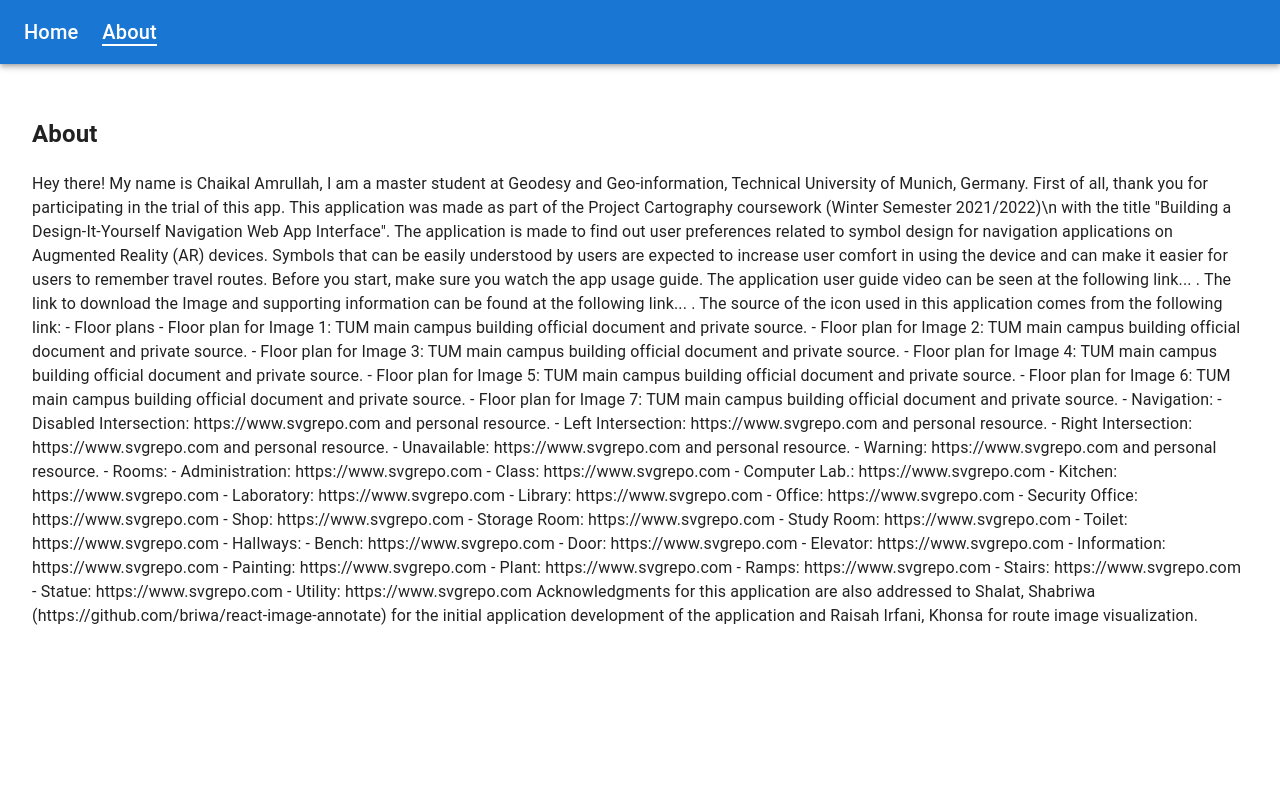
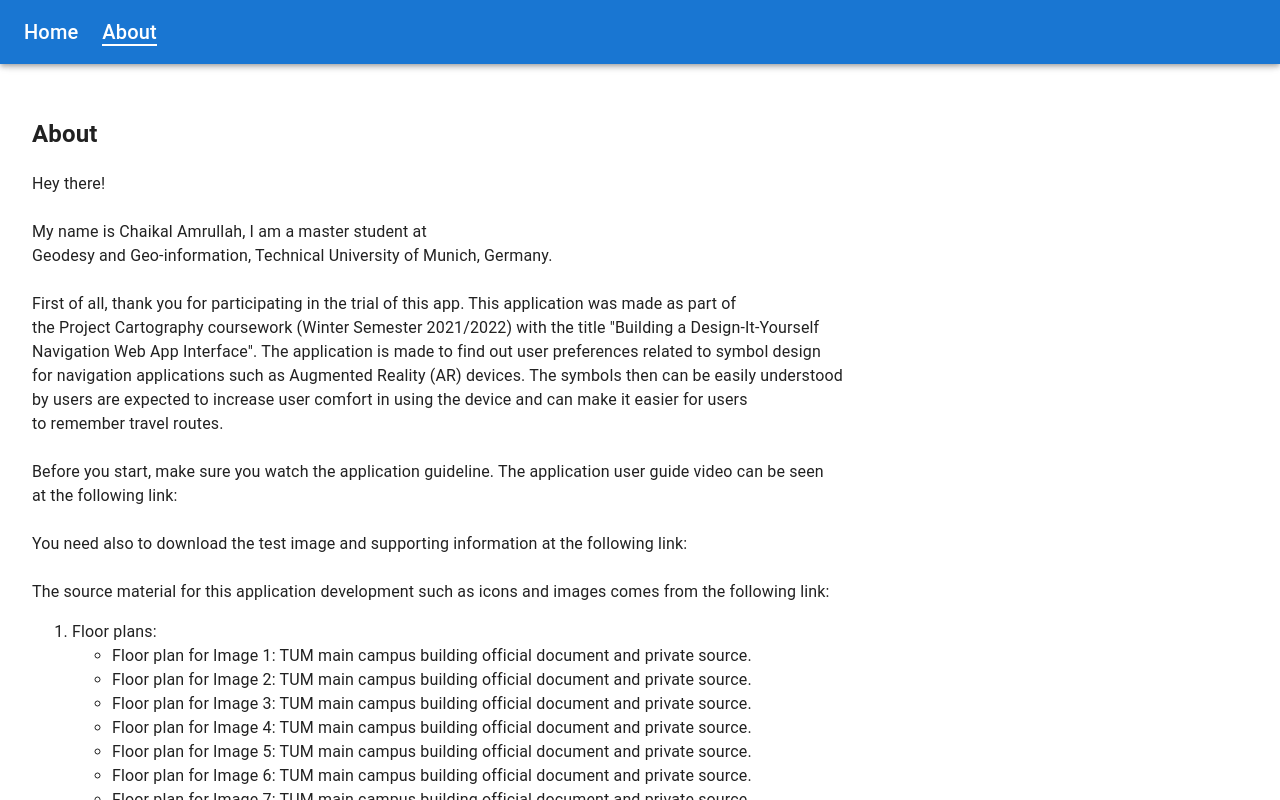
Before and after one commit to chaikalamrullah/DIY-Nav-WebApp, a React (Create React App) app: page /about in a window 1280 px wide. Built offline with nearby package versions, Linux system fonts and the light colour scheme.

Commit message:
change format about page

```diff
--- a/src/pages/About.jsx
+++ b/src/pages/About.jsx
@@ -12,73 +12,91 @@ const AboutPage = () => {
       }}
     >
       <h2>About</h2>
-      <p> Hey there!
+      <p> Hey there! <br /> <br />
 
-          My name is Chaikal Amrullah, I am a master student at
-          Geodesy and Geo-information, Technical University of Munich, Germany.
+          My name is Chaikal Amrullah, I am a master student at<br />
+          Geodesy and Geo-information, Technical University of Munich, Germany. <br /> <br />
 
-          First of all, thank you for participating in the trial of this app.
-          This application was made as part of the Project Cartography coursework (Winter Semester 2021/2022)\n
-          with the title "Building a Design-It-Yourself Navigation Web App Interface".
-          The application is made to find out user preferences related to
-          symbol design for navigation applications on Augmented Reality (AR) devices.
-          Symbols that can be easily understood by users are expected
-          to increase user comfort in using the device and can make it easier
-          for users to remember travel routes.
-          Before you start, make sure you watch the app usage guide.
-          The application user guide video can be seen at the following link... .
+          First of all, thank you for participating in the trial of this app. This application was made as part of <br />
+          the Project Cartography coursework (Winter Semester 2021/2022) with the title "Building a Design-It-Yourself <br />
+          Navigation Web App Interface". The application is made to find out user preferences related to symbol design <br />
+          for navigation applications such as Augmented Reality (AR) devices. The symbols then can be easily understood <br />
+          by users are expected to increase user comfort in using the device and can make it easier for users <br />
+          to remember travel routes.<br /> <br />
+          Before you start, make sure you watch the application guideline. The application user guide video can be seen <br />
+          at the following link:
+          <br /><br />
+          You need also to download the test image and supporting information at the following link:
+          <br /><br />
 
-         The link to download the Image and supporting information can be found
-          at the following link... .
+          The source material for this application development such as icons and images comes from the following link:
 
-          The source of the icon used in this application comes from the following link:
+          <ol>
+              <li>Floor plans:
+              <ul>
+                  <li>Floor plan for Image 1: TUM main campus building official document and private source. </li>
+                  <li>Floor plan for Image 2: TUM main campus building official document and private source. </li>
+                  <li>Floor plan for Image 3: TUM main campus building official document and private source. </li>
+                  <li>Floor plan for Image 4: TUM main campus building official document and private source. </li>
+                  <li>Floor plan for Image 5: TUM main campus building official document and private source. </li>
+                  <li>Floor plan for Image 6: TUM main campus building official document and private source. </li>
+                  <li>Floor plan for Image 7: TUM main campus building official document and private source. </li>
+              </ul>
+              </li>
+              <li>Navigation:
+              <ul>
+                  <li>Disabled Intersection: https://www.svgrepo.com and personal resource.</li>
+                  <li>Unavailable: https://www.svgrepo.com and personal resource.</li>
+                  <li>Warning: https://www.svgrepo.com and personal resource.</li>
+              </ul>
+              </li>
+              <li>Rooms:
+              <ul>
+                  <li>Administration: https://www.svgrepo.com</li>
+                  <li>Class: https://www.svgrepo.com</li>
+                  <li>Computer Lab.: https://www.svgrepo.com</li>
+                  <li>Kitchen: https://www.svgrepo.com</li>
+                  <li>Laboratory: https://www.svgrepo.com</li>
+                  <li>Library: https://www.svgrepo.com</li>
+                  <li>Office: https://www.svgrepo.com</li>
+                  <li>Security Office: https://www.svgrepo.com</li>
+                  <li>Shop: https://www.svgrepo.com</li>
+                  <li>Storage Room: https://www.svgrepo.com</li>
+                  <li>Study Room: https://www.svgrepo.com</li>
+                  <li>Toilet: https://www.svgrepo.com</li>
+              </ul>
+              </li>
+              <li>Hallways:
+                  <ul>
+                      <li>Bench: https://www.svgrepo.com</li>
+                      <li>Door: https://www.svgrepo.com</li>
+                      <li>Elevator: https://www.svgrepo.com</li>
+                      <li>Information: https://www.svgrepo.com</li>
+                      <li>Painting: https://www.svgrepo.com</li>
+                      <li>Plant: https://www.svgrepo.com</li>
+                      <li>Ramp: https://www.svgrepo.com</li>
+                      <li>Stair: https://www.svgrepo.com</li>
+                      <li>Statue: https://www.svgrepo.com</li>
+                      <li>Utility: https://www.svgrepo.com</li>
+                  </ul>
+              </li>
+              <li>Images:
+                  <ul>
+                      <li>Image 1: Personal property</li>
+                      <li>Image 2: Personal property</li>
+                      <li>Image 3: Personal property</li>
+                      <li>Image 4: Personal property</li>
+                      <li>Image 5: Personal property</li>
+                      <li>Image 6: Personal property</li>
+                      <li>Image 7: Personal property</li>
+                  </ul>
+              </li>
+          </ol> <br /><br />
 
-          - Floor plans
-             - Floor plan for Image 1: TUM main campus building official document and private source.
-             - Floor plan for Image 2: TUM main campus building official document and private source.
-             - Floor plan for Image 3: TUM main campus building official document and private source.
-             - Floor plan for Image 4: TUM main campus building official document and private source.
-             - Floor plan for Image 5: TUM main campus building official document and private source.
-             - Floor plan for Image 6: TUM main campus building official document and private source.
-             - Floor plan for Image 7: TUM main campus building official document and private source.
+          Acknowledgments for this application are also addressed to Shalat, Shabriwa (https://github.com/briwa/react-<br />
+          image-annotate)for the initial application development of the application and Raisah Irfani, Khonsa<br />
+          for route image visualization.
 
-          - Navigation:
-             - Disabled Intersection: https://www.svgrepo.com and personal resource.
-             - Left Intersection: https://www.svgrepo.com and personal resource.
-             - Right Intersection: https://www.svgrepo.com and personal resource.
-             - Unavailable: https://www.svgrepo.com and personal resource.
-             - Warning: https://www.svgrepo.com and personal resource.
-
-          - Rooms:
-             - Administration: https://www.svgrepo.com
-             - Class: https://www.svgrepo.com
-             - Computer Lab.: https://www.svgrepo.com
-             - Kitchen: https://www.svgrepo.com
-             - Laboratory: https://www.svgrepo.com
-             - Library: https://www.svgrepo.com
-             - Office: https://www.svgrepo.com
-             - Security Office: https://www.svgrepo.com
-             - Shop: https://www.svgrepo.com
-             - Storage Room: https://www.svgrepo.com
-             - Study Room: https://www.svgrepo.com
-             - Toilet: https://www.svgrepo.com
-
-          - Hallways:
-             - Bench: https://www.svgrepo.com
-             - Door: https://www.svgrepo.com
-             - Elevator: https://www.svgrepo.com
-             - Information: https://www.svgrepo.com
-             - Painting: https://www.svgrepo.com
-             - Plant: https://www.svgrepo.com
-             - Ramps: https://www.svgrepo.com
-             - Stairs: https://www.svgrepo.com
-             - Statue: https://www.svgrepo.com
-             - Utility: https://www.svgrepo.com
-
-          Acknowledgments for this application are also addressed to
-          Shalat, Shabriwa (https://github.com/briwa/react-image-annotate)
-          for the initial application development of the application and
-          Raisah Irfani, Khonsa for route image visualization.
       </p>
     </Box>
   );
```
